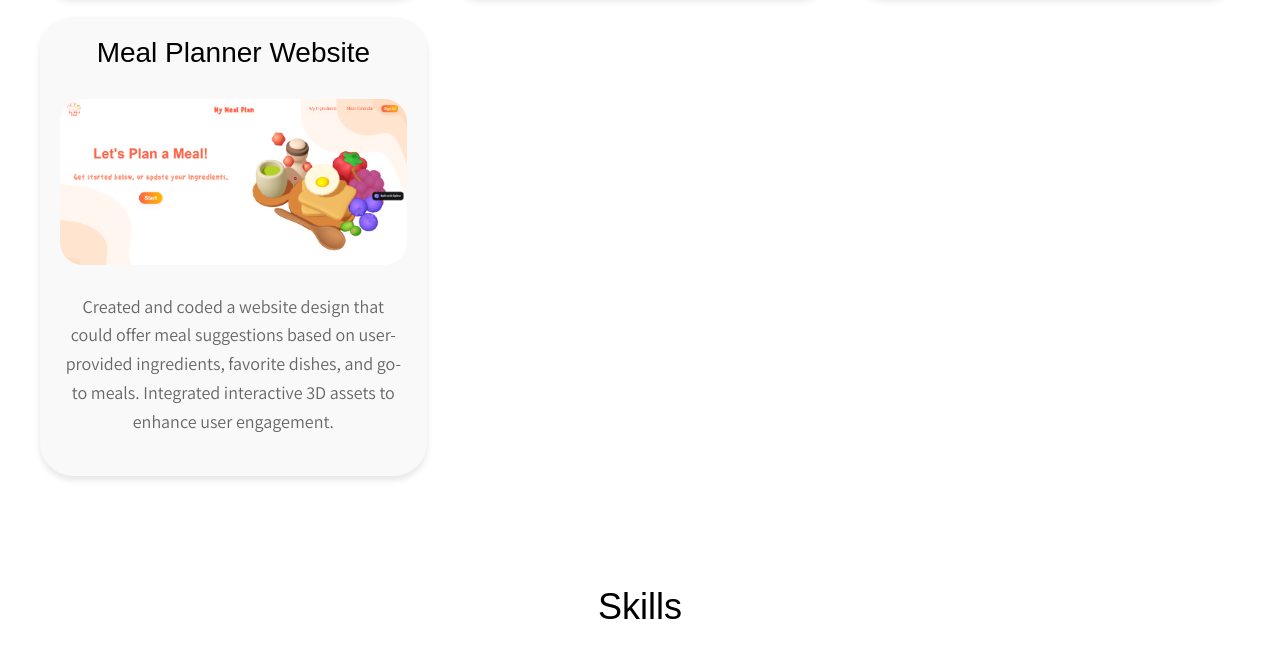
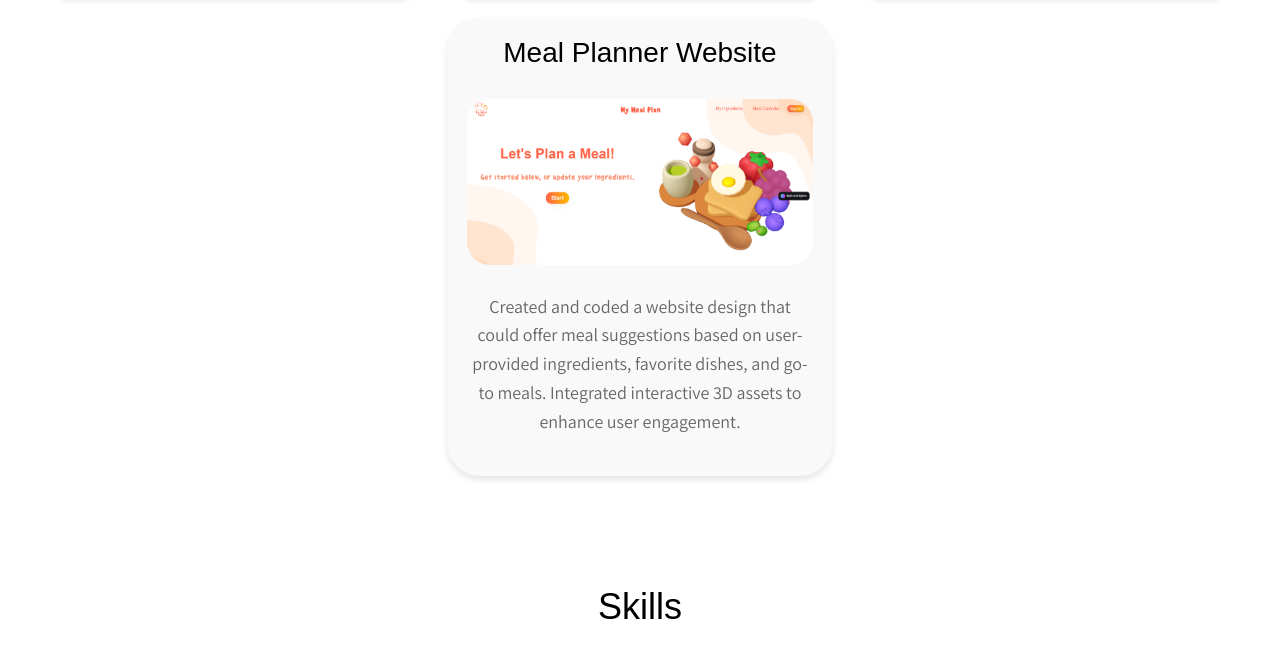
Before and after one commit to lindsaywardd/web-portfolio, a plain HTML site: page index.html in a window 1280 px wide. Shown: the part 1483-2139 px from the top of the page. Drawn offline with Linux system fonts and the light colour scheme; a web font is replaced by a local one.

Commit message:
Center Second row of project section

```diff
--- a/index.html
+++ b/index.html
@@ -91,6 +91,9 @@
                 <p>Developed algorithmic proficiency, strategic thinking, probabilistic inference, and hands-on AI development skills by building intelligent agents for Pacman using algorithms like Minimax and Expectimax. Gained practical experience with core AI concepts and techniques, yielding competitive and advanced Pacman agents.</p>
             </div>
         </div>
+        <div class="project" id="hide1">
+
+        </div>
         <div class="project">
             <h4 class="project-title">Meal Planner Website</h3>
             <div class="project-imgs">
@@ -101,7 +104,9 @@
                 <p>Created and coded a website design that could offer meal suggestions based on user-provided ingredients, favorite dishes, and go-to meals. Integrated interactive 3D assets to enhance user engagement.</p>
             </div>
         </div>
+        <div class="project" id="hide1">
 
+        </div>
     </div>
 
 
--- a/style.css
+++ b/style.css
@@ -1089,6 +1089,11 @@ html::-webkit-scrollbar-thumb:hover {
 .hide {
     display: none;
 }
+/* second row of projects centering */
+#hide1 {
+    background: white;
+    box-shadow: none;
+}
 
 /* minor small mobile devices accounting */
 @media only screen and (max-width: 364px) {
```
